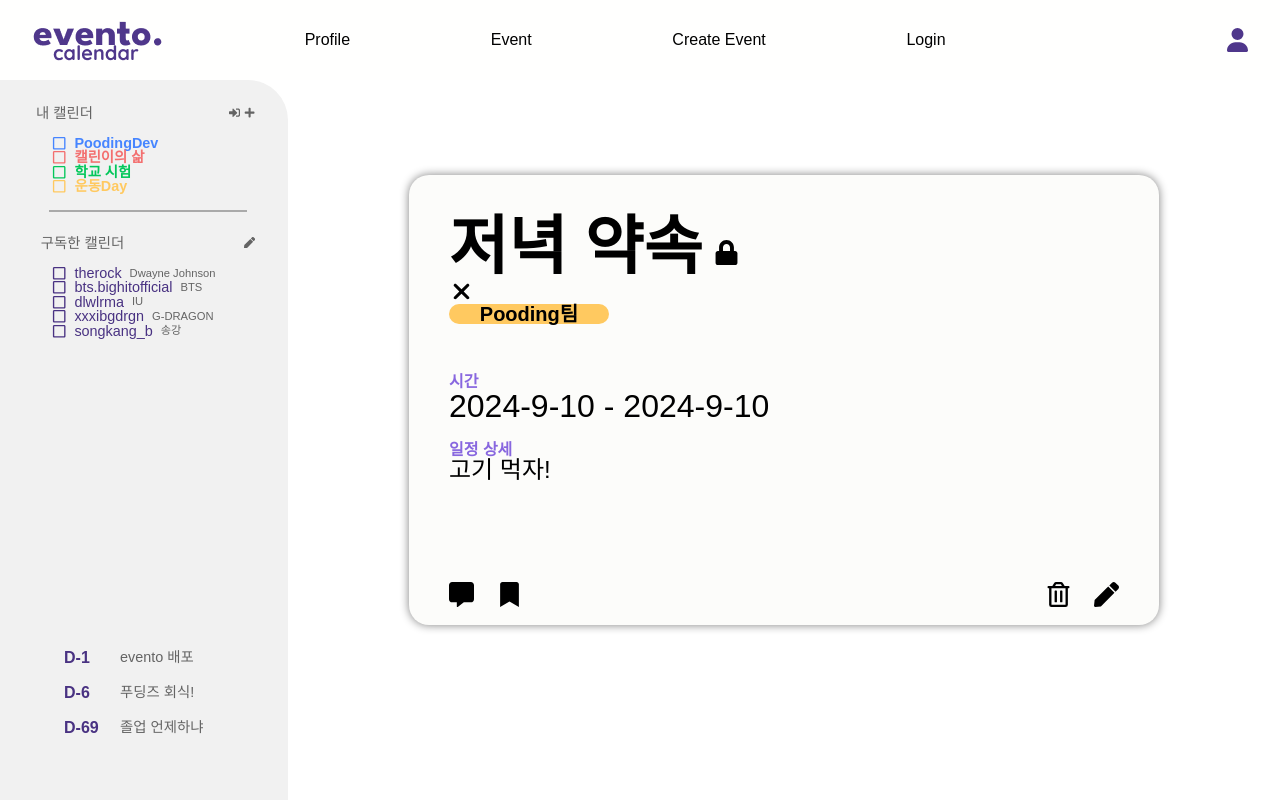
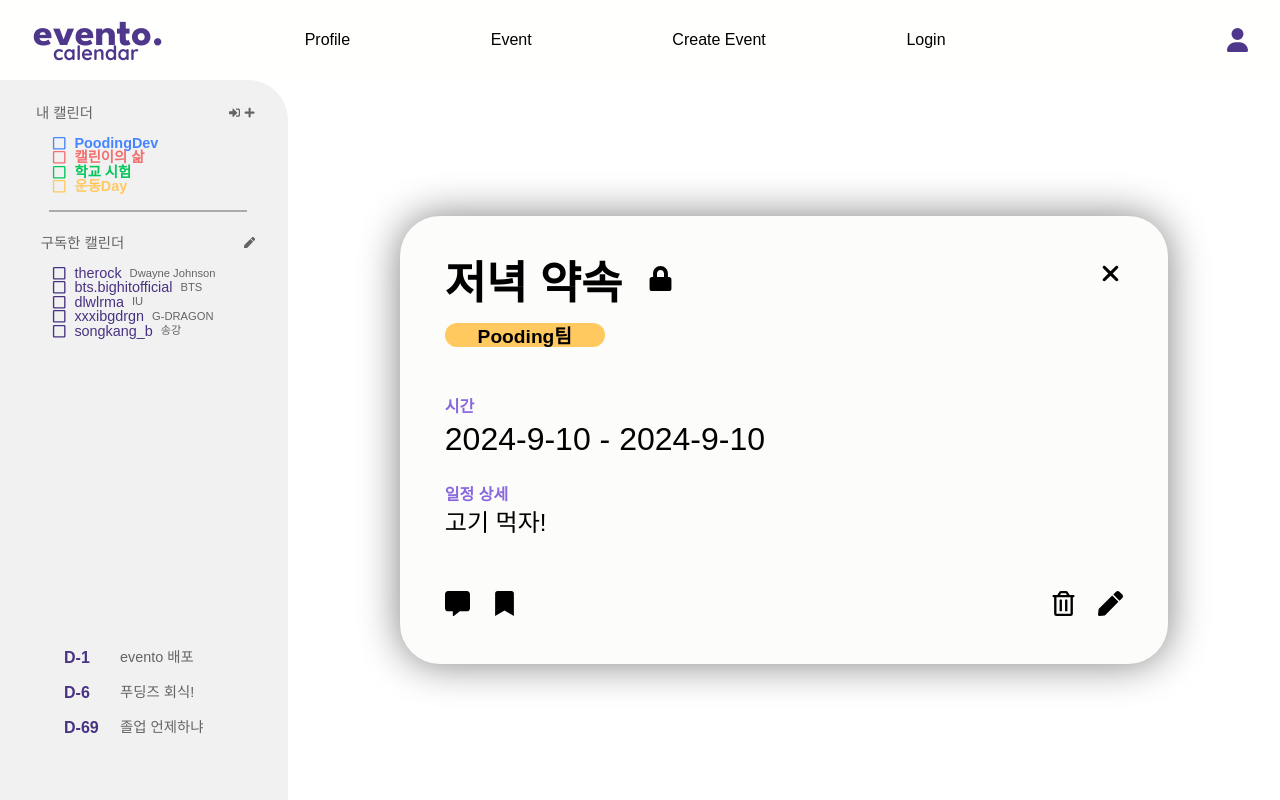
Before and after one commit to PoodingDev/Evento_FE, a React (Vite) app: page /event in a window 1280 px wide. Built offline with nearby package versions, Linux system fonts and the light colour scheme.

Commit message:
Feat: #7 rem으로 단위 수정

```diff
--- a/src/components/EventInfoModal.jsx
+++ b/src/components/EventInfoModal.jsx
@@ -11,36 +11,40 @@ import {
 
 export default function EventInfo() {
   return (
-    <div className="ml-[18rem] flex h-screen items-center justify-center">
-      <div className="h-[450px] w-[750px] rounded-[20px] bg-eventoWhite p-[40px] shadow-[0px_0px_10px_gray]">
+    <div className="ml-[18rem] flex h-screen items-center justify-center pt-[5rem]">
+      <div className="h-[28rem] w-[48rem] rounded-[2.5rem] bg-eventoWhite p-[2.8rem] shadow-[0_0_2.5rem_gray]">
         <div className="flex flex-wrap justify-between">
           {/* 제목 */}
-          <div className="text-[64px] font-bold">저녁 약속</div>
-          <div className="p-[25px_380px_0px_0px]">
+          <div className="text-[2.8rem] font-bold">저녁 약속</div>
+          <div className="p-[0.3rem_25rem_2rem_0]">
             <FaLock size={25} />
           </div>
           <FaXmark size={25} />
         </div>
-        <div className="bg-eventoYellow mb-[50px] w-[160px] rounded-[50px] text-center text-[20px] font-bold">
+        <div className="bg-eventoYellow mb-[3.3rem] h-[1.5rem] w-[10rem] rounded-[3rem] text-center text-[1.2rem] font-bold leading-[1.7rem]">
           Pooding팀
         </div>
 
         {/* 시간 */}
-        <div className="text-[16px] font-bold text-eventoPurple">시간</div>
-        <div className="mb-[20px] w-[700px] text-[32px] font-medium">
+        <div className="mb-[0.5rem] text-[1rem] font-bold text-eventoPurple">
+          시간
+        </div>
+        <div className="mb-[2rem] w-[40rem] text-[2rem] font-medium">
           2024-9-10 - 2024-9-10
         </div>
 
         {/* 일정 상세 */}
-        <div className="text-[16px] font-bold text-eventoPurple">일정 상세</div>
-        <div className="w-[700px] pb-[100px] text-[24px] font-medium">
+        <div className="mb-[0.5rem] text-[1rem] font-bold text-eventoPurple">
+          일정 상세
+        </div>
+        <div className="w-[40rem] pb-[3.5rem] text-[1.5rem] font-medium">
           고기 먹자!
         </div>
 
         {/* 기타 아이콘 */}
         <div className="flex flex-wrap justify-between">
           <FaCommentAlt size={25} />
-          <div className="pr-[500px]">
+          <div className="pr-[32rem]">
             <FaBookmark size={25} />
           </div>
           <FaRegTrashAlt size={25} />
```
